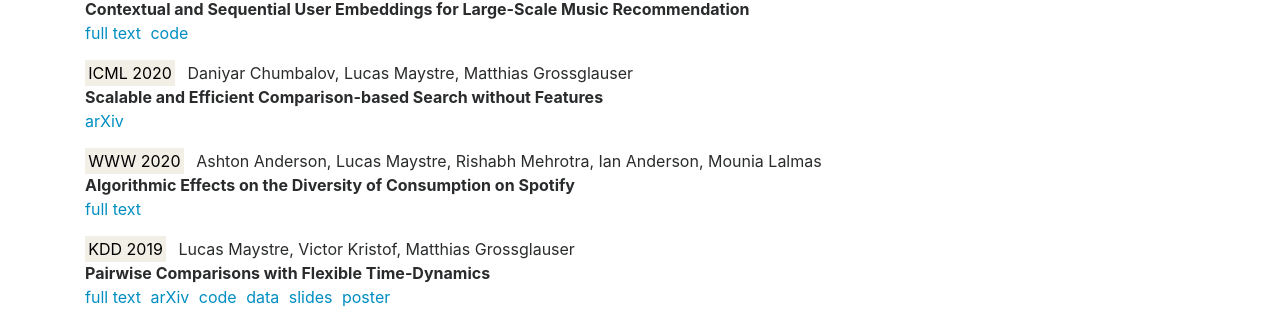
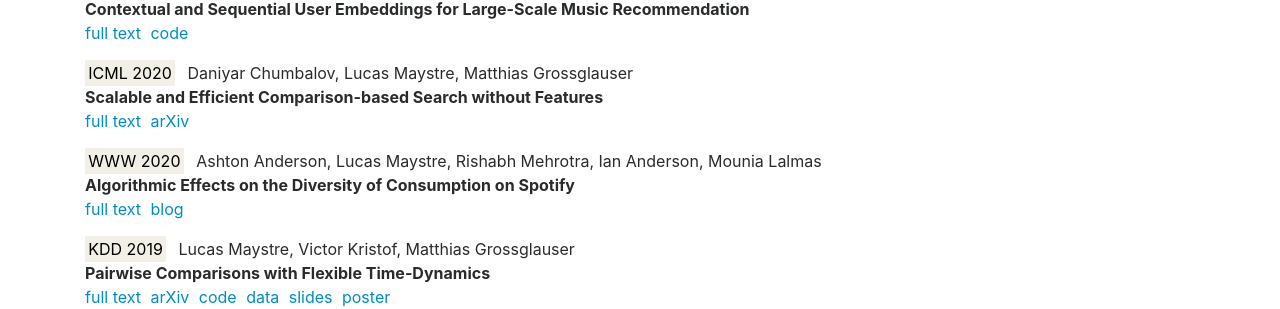
Before and after one commit to lucasmaystre/lum-web, a Jekyll site: the page built from papers.md, in a window 1280 px wide. Shown: the part 301-610 px from the top of the page. Built offline with Jekyll 4.4.1, drawn with Linux system fonts in a browser that asks for light colours.

Commit message:
Add pointers in list of papers.

```diff
--- a/_data/papers.yml
+++ b/_data/papers.yml
@@ -11,6 +11,7 @@ chumbalov2020scalable:
   title: Scalable and Efficient Comparison-based Search without Features
   authors: Daniyar Chumbalov, Lucas Maystre, Matthias Grossglauser
   links:
+    full text: http://proceedings.mlr.press/v119/chumbalov20a.html
     arXiv: https://arxiv.org/abs/1905.05049
 
 anderson2020algorithmic:
@@ -19,6 +20,7 @@ anderson2020algorithmic:
   authors: Ashton Anderson, Lucas Maystre, Rishabh Mehrotra, Ian Anderson, Mounia Lalmas
   links:
     full text: https://dl.acm.org/doi/abs/10.1145/3366423.3380281
+    blog: https://research.atspotify.com/algorithmic-effects-on-the-diversity-of-consumption-on-spotify/
 
 kristof2019user:
   year: 2019
```
